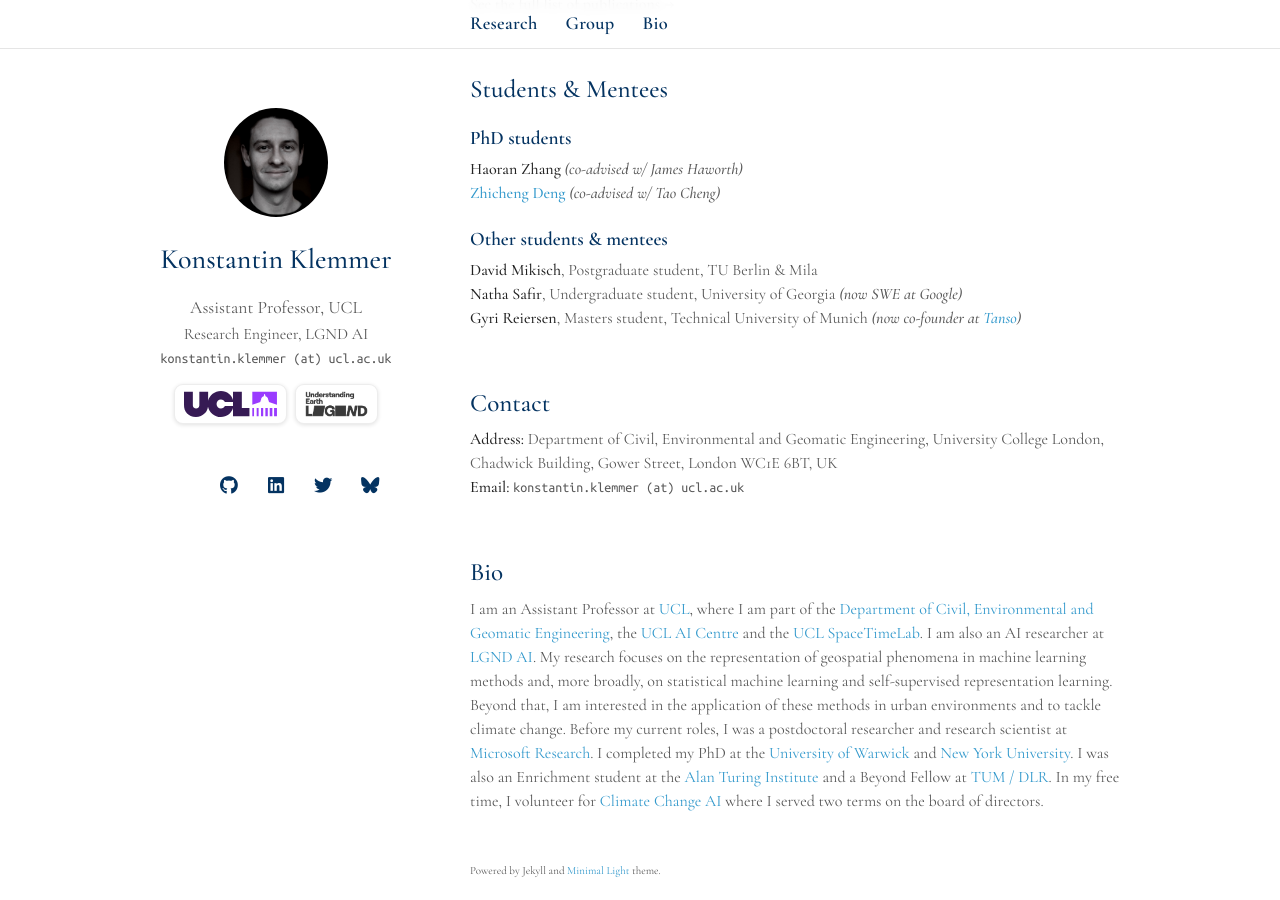
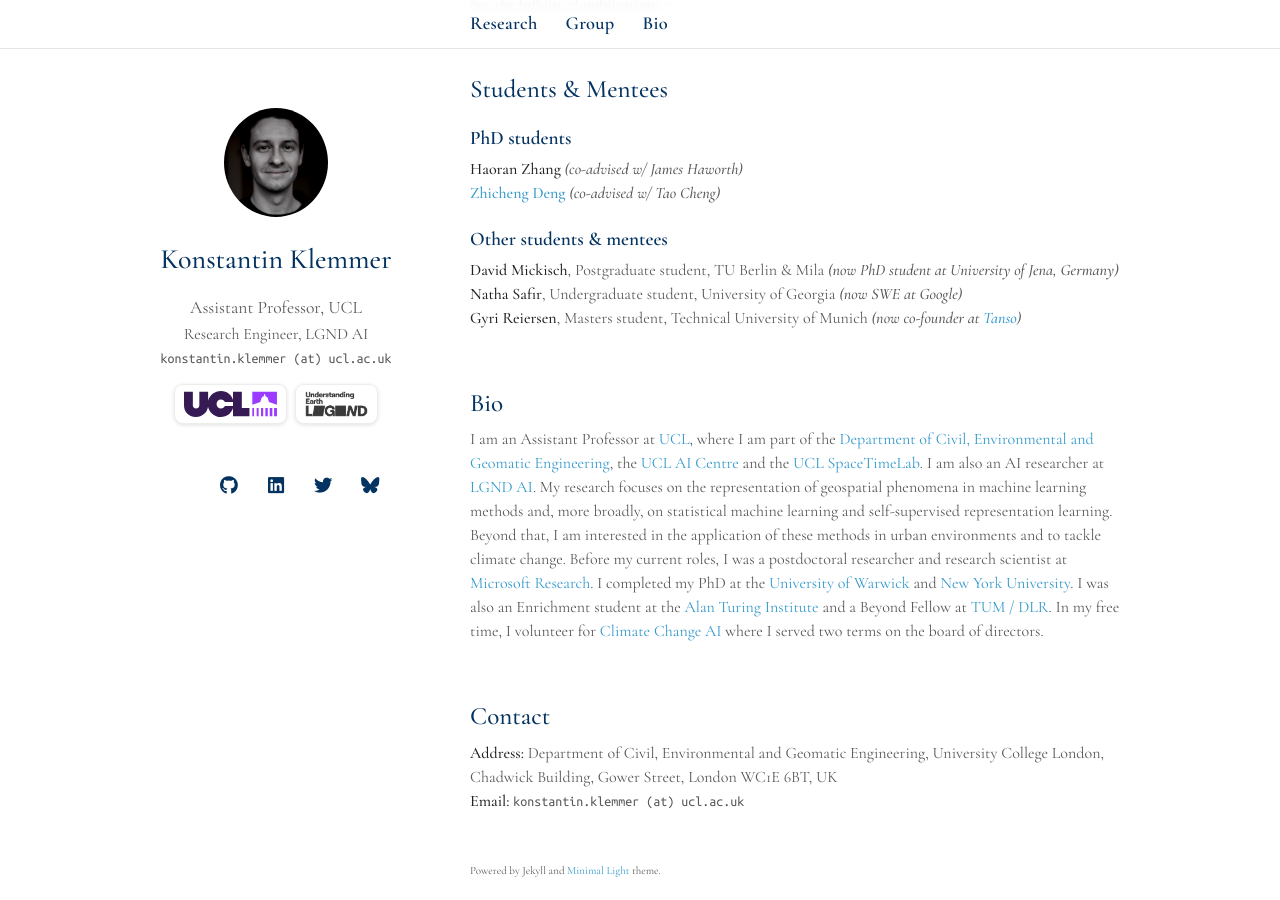
Before and after one commit to konstantinklemmer/konstantinklemmer.github.io, a Jekyll site: the page built from index.md, in a window 1280 px wide and 900 px high, scrolled down 1942 px. Built offline with Jekyll 4.4.1, drawn with Linux system fonts in a browser that asks for light colours; a style sheet for code colours, icons or effects is not loaded; our own code applies the rules of GitHub Pages for plain Markdown files; some of the changed text lies outside the part shown.

Commit message:
docs(content): update CV, fix author names and move Contact to bottom
- Remove duplicate author in Mission Critical entry
- Fix David Mickisch spelling and add current position
- Move Contact section below Bio
- Update CV PDF

Co-Authored-By: Claude Opus 5.5 <noreply@anthropic.com>

```diff
--- a/_data/publications.yml
+++ b/_data/publications.yml
@@ -69,7 +69,7 @@ main:
     image: ./assets/img/pub/arxiv25a.png
 
   - title: "A Joint Space-Time Encoder for Geographic Time-Series Data"
-    authors: Mikisch, D., <b>Klemmer, K.</b>, Teng, M., Rolnick, D.
+    authors: Mickisch, D., <b>Klemmer, K.</b>, Teng, M., Rolnick, D.
     conference_short: ICLR-W
     conference: Tackling Climate Change with Machine Learning Workshop, ICLR, 2025.
     pdf: https://www.climatechange.ai/papers/iclr2025/25/paper.pdf
@@ -109,7 +109,7 @@ main:
 
   - title: Mission Critical - Satellite Data is a Distinct Modality in Machine Learning
     selected: true
-    authors: Rolf, E., <b>Klemmer, K.</b>, Rolf, E., Robinson, C., Kerner, H.
+    authors: Rolf, E., <b>Klemmer, K.</b>, Robinson, C., Kerner, H.
     conference_short: ICML
     conference: International Conference on Machine Learning <strong>(ICML)</strong>, 2024.
     pdf: https://arxiv.org/pdf/2402.01444.pdf
--- a/_includes/students.md
+++ b/_includes/students.md
@@ -9,6 +9,6 @@
 
 <h3 class="subsection">Other students & mentees</h3>
 
-<strong>David Mikisch</strong>, Postgraduate student, TU Berlin & Mila <br/>
+<strong>David Mickisch</strong>, Postgraduate student, TU Berlin & Mila <i>(now PhD student at University of Jena, Germany)</i> <br/>
 <strong>Natha Safir</strong>, Undergraduate student, University of Georgia <i>(now SWE at Google)</i> <br/>
 <strong>Gyri Reiersen</strong>, Masters student, Technical University of Munich <i>(now co-founder at <a href='https://tanso.io/en'>Tanso</a>)</i>
--- a/index.md
+++ b/index.md
@@ -40,6 +40,6 @@ For a recent talk about my work, check the video (MIT LIDS Seminar 2025) below:
 
 {% include_relative _includes/students.md %}
 
+{% include_relative _includes/bio.md %}
+
 {% include_relative _includes/contact.md %}
-
-{% include_relative _includes/bio.md %}
```
Also changed, not shown: 1 other file.
